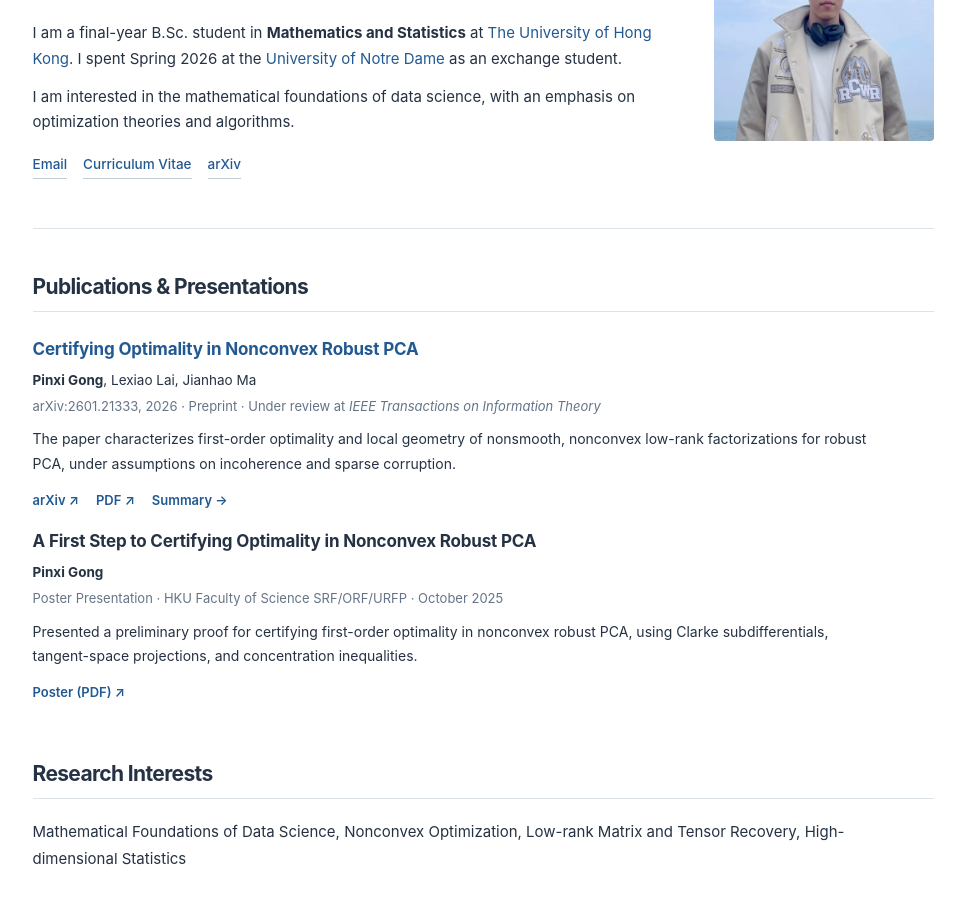
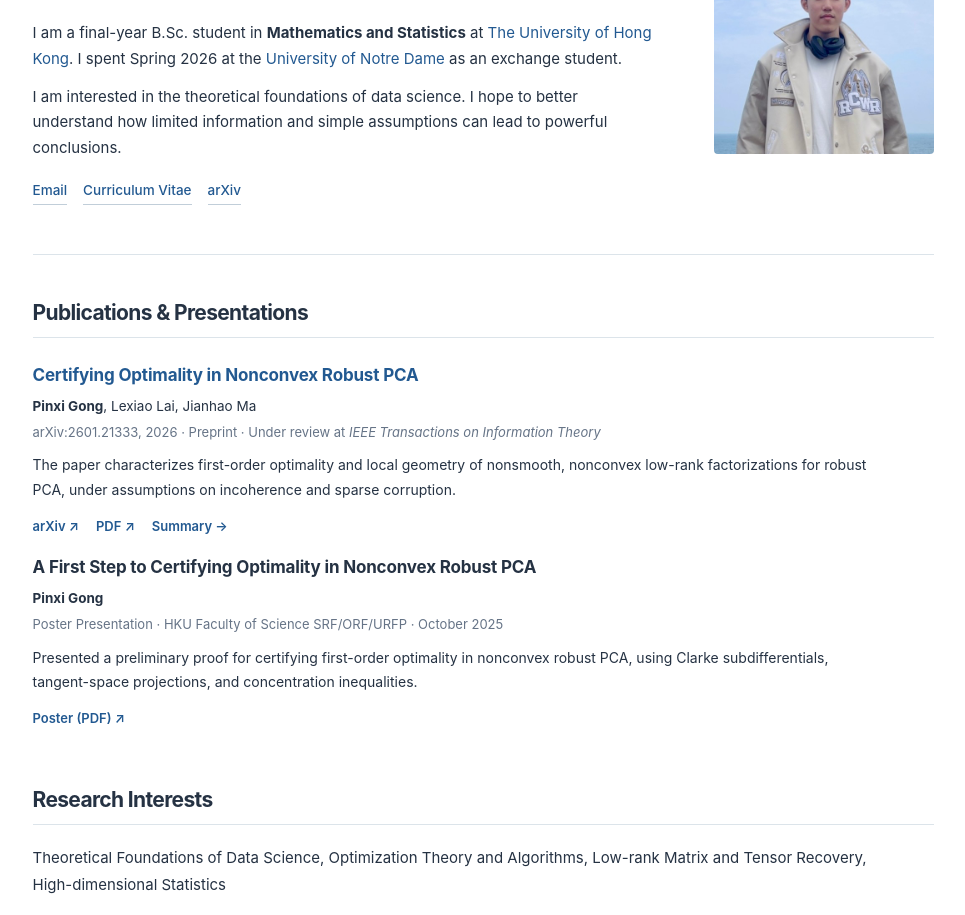
Before and after one commit to pinxigong/pinxigong.github.io, a plain HTML site: page index.html in a window 1280 px wide. Shown: the part 247-1162 px from the top of the page, without its empty margins (157-1122 px from the left). Drawn offline with Linux system fonts and the light colour scheme.

Commit message:
Update index.html

```diff
--- a/index.html
+++ b/index.html
@@ -25,7 +25,7 @@
 <h1>Pinxi Gong</h1>
 <p class="tagline">Mathematics · Statistics · Optimization · Data Science</p>
 <p>I am a final-year B.Sc. student in <strong>Mathematics and Statistics</strong> at <a href="https://www.hku.hk/">The University of Hong Kong</a>. I spent Spring 2026 at the <a href="https://www.nd.edu/">University of Notre Dame</a> as an exchange student.</p>
-<p>I am interested in the mathematical foundations of data science, with an emphasis on optimization theories and algorithms.</p>
+<p>I am interested in the theoretical foundations of data science. I hope to better understand how limited information and simple assumptions can lead to powerful conclusions. </p>
 <div class="quick-links">
 <a href="mailto:gpx2005@connect.hku.hk">Email</a>
 <a href="cv.pdf">Curriculum Vitae</a>
@@ -76,7 +76,7 @@
 
 </section>
 <section class="main-section" id="interests">
-<div class="section-heading"><h2>Research Interests</h2></div><p class="interests-text">Mathematical Foundations of Data Science, Nonconvex Optimization, Low-rank Matrix and Tensor Recovery, High-dimensional Statistics</p>
+<div class="section-heading"><h2>Research Interests</h2></div><p class="interests-text">Theoretical Foundations of Data Science, Optimization Theory and Algorithms, Low-rank Matrix and Tensor Recovery, High-dimensional Statistics</p>
 </section>
 <section class="main-section" id="research">
 <div class="section-heading"><h2>Research</h2><span class="section-kicker"></span></div>
```
